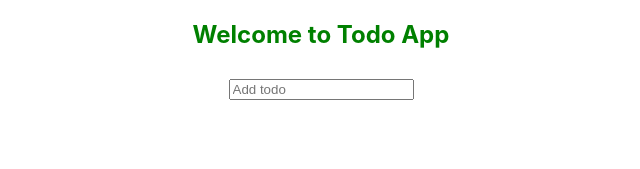
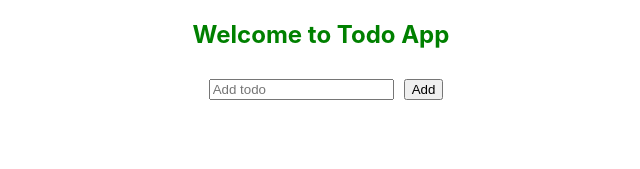
Before and after one commit to nasicseiiit/my-react-todo, a React (Create React App) app in the folder my-react-todo-app/: page / in a window 1280 px wide. Shown: the top 169 px of the page, without its empty margins (319-959 px from the left). Built offline with nearby package versions, Linux system fonts and the light colour scheme.

Commit message:
Add a button "Add" to add the todo Item

```diff
--- a/my-react-todo-app/src/TodoForm.js
+++ b/my-react-todo-app/src/TodoForm.js
@@ -48,6 +48,7 @@ class TodoForm extends React.Component {
       >
 
       </input>
+      <button onClick={this.onFormSubmit}>Add</button>
       </form>
       </div>
     );
--- a/my-react-todo-app/src/TodoList.js
+++ b/my-react-todo-app/src/TodoList.js
@@ -13,7 +13,7 @@ class TodoList extends React.Component {
     this.setState(
       function()
       {
-        if(todoItem!=="")
+        if(todoItem.text!=="")
         {
         return {todoItems:[todoItem,...this.state.todoItems]};
         }
```
